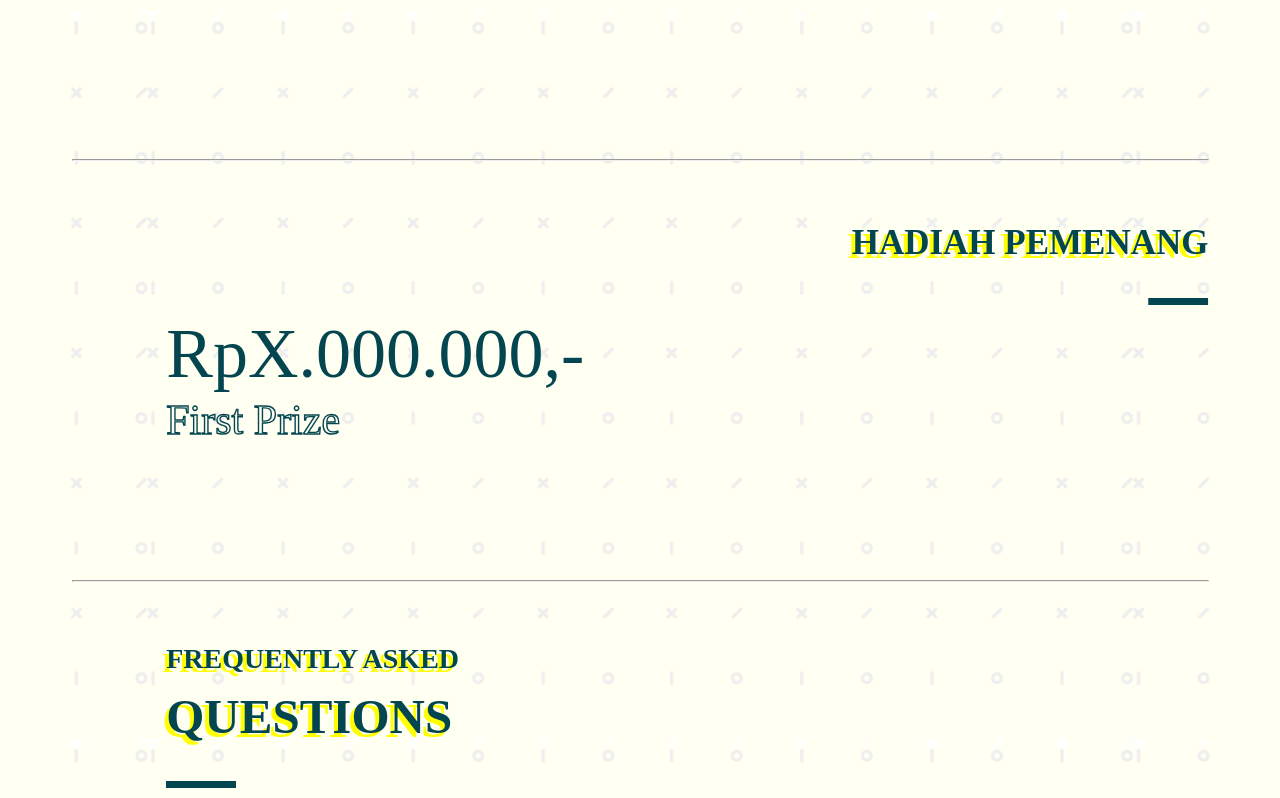
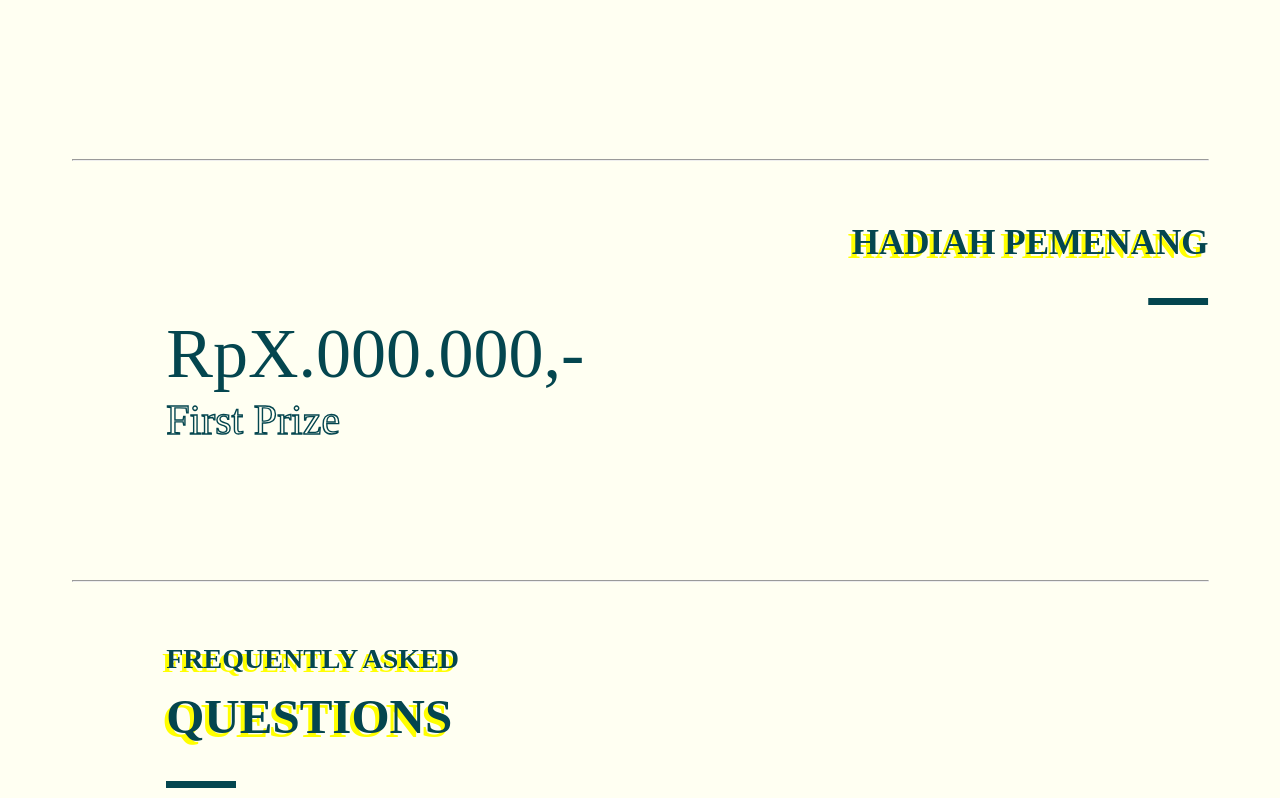
Before and after one commit to arkavidia5/arkavidia.id, a Vue app: page /competition/technovation in a window 1280 px wide. Shown: the part 1514-2312 px from the top of the page. Built offline with nearby package versions, Linux system fonts and the light colour scheme; some icons are missing; a web font is replaced by a local one.

Commit message:
Move competition background to main app wrapper

```diff
--- a/src/App.vue
+++ b/src/App.vue
@@ -1,5 +1,5 @@
 <template>
-  <v-app class="secondary">
+  <v-app class="secondary" id="main-app-wrapper">
     <Toolbar v-if="this.$vuetify.breakpoint.mdAndUp"/>
     <NavigationDrawer v-else/>
     <v-content style="padding-top: 55px;">
@@ -54,6 +54,20 @@ export default {
     Toolbar,
     Footer,
     NavigationDrawer
+  },
+  methods: {
+    checkRoute(to) {
+      if(to.path.includes("competition")) {
+       $('#main-app-wrapper').addClass('competition');
+      } else {
+        $('#main-app-wrapper').removeClass('competition');
+      }
+    }
+  },
+  watch: {
+    $route (to, from){
+      this.checkRoute(to);
+    }
   }
 
 }
@@ -61,6 +75,12 @@ export default {
 </script>
 
 <style>
+  #main-app-wrapper.competition {
+    background-image: url('./assets/bg_pattern.png') !important;
+    background-size: 80%;
+    background-position: top left;
+    background-repeat: repeat;
+  }
   .futura-bt {
     font-family: 'Futura Md BT Bold'
   }
--- a/src/components/pages/Technovation.vue
+++ b/src/components/pages/Technovation.vue
@@ -101,13 +101,7 @@ export default {
 }
 </script>
 
-<style>
-.technovation-background {
-  background: url('../../assets/bg_pattern.png');
-  background-size: 80%;
-  background-position: center top;
-  background-repeat: repeat;
-}
+<style scoped>
   .sherpa-blue {
     color: #04464F;
   }
```
Also changed, not shown: src/assets/bg_pattern.png.
